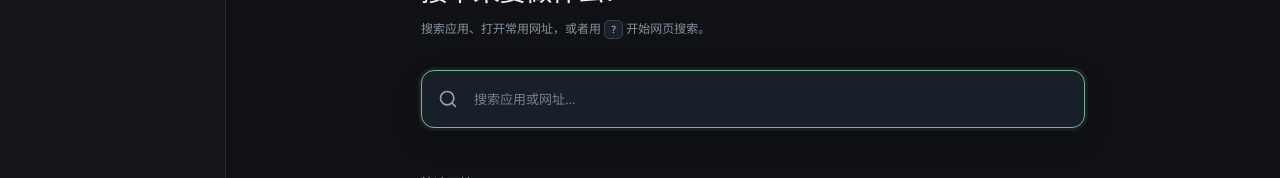
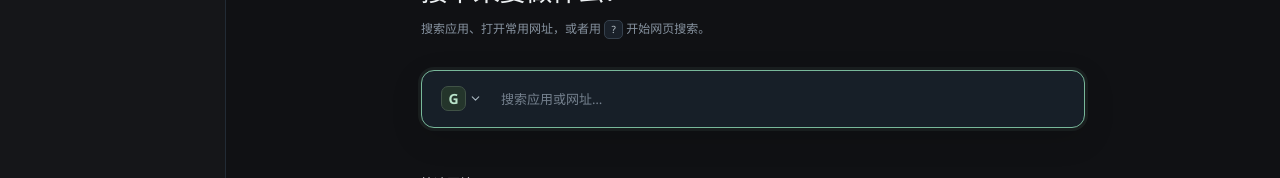
Before and after one commit to dbt64/webtools, a Vue app: page / in a window 1280 px wide. Shown: the part 250-428 px from the top of the page. Built offline with nearby package versions, Linux system fonts and the light colour scheme.

Commit message:
Add search engine picker to main search view

```diff
--- a/src/App.vue
+++ b/src/App.vue
@@ -23,6 +23,10 @@ const sectionLabel = computed(() => navItems.find((item) => item.id === activeSe
 function focusSearch(): void {
   activeSection.value = 'search'
   requestAnimationFrame(() => document.getElementById('quick-search')?.focus())
+}
+
+function navigateFromSearch(section: Exclude<Section, 'search'>): void {
+  activeSection.value = section
 }
 
 </script>
@@ -75,7 +79,7 @@ function focusSearch(): void {
         <button class="help-button" aria-label="帮助"><CircleHelp :size="17" /></button>
       </header>
 
-      <SearchView v-if="activeSection === 'search'" @navigate="activeSection = $event" />
+      <SearchView v-if="activeSection === 'search'" @navigate="navigateFromSearch" />
       <EntriesView v-else-if="activeSection === 'entries'" class="entry-manager" />
       <SettingsView v-else-if="activeSection === 'settings'" />
       <TranslateView v-else-if="activeSection === 'translate'" @settings="activeSection = 'settings'" />
--- a/src/features/search/SearchView.vue
+++ b/src/features/search/SearchView.vue
@@ -1,9 +1,9 @@
 <script setup lang="ts">
-import { computed, onMounted, ref, watch } from 'vue'
+import { computed, nextTick, onMounted, onUnmounted, ref, watch } from 'vue'
 import {
-  Bookmark, Command, CornerDownLeft, File, Folder, Languages, Search, Sparkles, SquareArrowOutUpRight,
+  Bookmark, Check, ChevronDown, Command, CornerDownLeft, File, Folder, Languages, Plus, Search, Sparkles, SquareArrowOutUpRight,
 } from '@lucide/vue'
-import { createDefaultAppData, type AppSearchEntry, type AppSettings, type WebsiteEntry, type EverythingResult } from '@/shared/domain'
+import { createDefaultAppData, type AppSearchEntry, type AppSettings, type SearchEngine, type WebsiteEntry, type EverythingResult } from '@/shared/domain'
 import { buildSearchIndex } from '@/shared/pinyin-index'
 import { searchEntries, type SearchableEntry, type SearchResult as SearchResultItem } from '@/shared/search'
 import { parseSearchCommand } from '@/shared/search-command'
@@ -11,7 +11,7 @@ import SearchResult from './SearchResult.vue'
 import BookmarkDialog from '../bookmarks/BookmarkDialog.vue'
 import type { BookmarkFolder } from '@/shared/domain'
 
-const emit = defineEmits<{ navigate: [section: 'entries' | 'translate'] }>()
+const emit = defineEmits<{ navigate: [section: 'entries' | 'translate' | 'settings'] }>()
 
 const apps = ref<AppSearchEntry[]>([])
 const webEntries = ref<WebsiteEntry[]>([])
@@ -19,6 +19,13 @@ const settings = ref<AppSettings>(createDefaultAppData().settings)
 const query = ref('')
 const selectedIndex = ref(0)
 const searchInput = ref<HTMLInputElement>()
+const enginePicker = ref<HTMLElement>()
+const engineTrigger = ref<HTMLButtonElement>()
+const engineOptions = ref<HTMLButtonElement[]>([])
+const enginePickerOpen = ref(false)
+const enginePickerIndex = ref(0)
+const enginePickerSaving = ref(false)
+const enginePickerError = ref('')
 const bookmarkFolders = ref<BookmarkFolder[]>([])
 const bookmarkTarget = ref<SearchableEntry>()
 const showBookmarkDialog = ref(false)
@@ -30,7 +37,62 @@ let fileSearchSequence = 0
 const parsed = computed(() => parseSearchCommand(query.value))
 const isWebSearch = computed(() => parsed.value.mode === 'web')
 const isFileSearch = computed(() => parsed.value.mode === 'files')
-const defaultEngineName = computed(() => settings.value.searchEngines.find((engine) => engine.id === settings.value.defaultSearchEngineId)?.name ?? '默认搜索引擎')
+const enabledEngines = computed(() => settings.value.searchEngines.filter((engine) => engine.enabled).sort((a, b) => a.order - b.order))
+const selectedEngine = computed(() => enabledEngines.value.find((engine) => engine.id === settings.value.defaultSearchEngineId) ?? enabledEngines.value[0])
+const defaultEngineName = computed(() => selectedEngine.value?.name ?? '默认搜索引擎')
+const segmenter = new Intl.Segmenter('zh', { granularity: 'grapheme' })
+function engineMark(engine: SearchEngine): string {
+  if (engine.id === 'google') return 'G'
+  if (engine.id === 'baidu') return '百'
+  if (engine.id === 'bilibili') return 'B'
+  return segmenter.segment(engine.name.trim())[Symbol.iterator]().next().value?.segment?.toLocaleUpperCase() ?? '?'
+}
+
+async function openEnginePicker(): Promise<void> {
+  enginePickerError.value = ''
+  enginePickerIndex.value = Math.max(0, enabledEngines.value.findIndex((engine) => engine.id === selectedEngine.value?.id))
+  enginePickerOpen.value = true
+  await nextTick()
+  engineOptions.value[enginePickerIndex.value]?.focus()
+}
+
+function closeEnginePicker(restoreFocus = false): void {
+  enginePickerOpen.value = false
+  if (restoreFocus) nextTick(() => engineTrigger.value?.focus())
+}
+
+function handleEnginePickerKeydown(event: KeyboardEvent): void {
+  if (event.key === 'Escape') {
+    event.preventDefault()
+    closeEnginePicker(true)
+  } else if (event.key === 'ArrowDown' || event.key === 'ArrowUp') {
+    event.preventDefault()
+    const count = enabledEngines.value.length
+    if (!count) return
+    enginePickerIndex.value = (enginePickerIndex.value + (event.key === 'ArrowDown' ? 1 : -1) + count) % count
+    engineOptions.value[enginePickerIndex.value]?.focus()
+  }
+}
+
+async function chooseEngine(engine: SearchEngine): Promise<void> {
+  if (enginePickerSaving.value) return
+  enginePickerSaving.value = true
+  enginePickerError.value = ''
+  try {
+    const result = await window.desktop.updateSettings({ defaultSearchEngineId: engine.id })
+    if (!result.ok) { enginePickerError.value = result.error.message; return }
+    settings.value = result.data
+    closeEnginePicker(true)
+  } catch {
+    enginePickerError.value = '无法保存默认搜索引擎，请重试。'
+  } finally {
+    enginePickerSaving.value = false
+  }
+}
+
+function handleOutsidePointer(event: PointerEvent): void {
+  if (enginePickerOpen.value && !enginePicker.value?.contains(event.target as Node)) closeEnginePicker()
+}
 const searchableEntries = computed<SearchableEntry[]>(() => [
   ...apps.value.map((entry) => ({ id: entry.id, name: entry.name, aliases: entry.aliases, kind: 'app' as const, subtitle: '本地应用' })),
   ...webEntries.value.map((entry) => ({ id: entry.id, name: entry.name, kind: 'website' as const, subtitle: entry.url, url: entry.url, folderIds: entry.folderIds, searchText: `${entry.url} ${entry.description ?? ''}` })),
@@ -151,7 +213,9 @@ watch(query, (value) => {
 onMounted(() => {
   void loadApps()
   searchInput.value?.focus()
+  document.addEventListener('pointerdown', handleOutsidePointer)
 })
+onUnmounted(() => document.removeEventListener('pointerdown', handleOutsidePointer))
 </script>
 
 <template>
@@ -163,18 +227,55 @@ onMounted(() => {
       <p class="welcome-copy">搜索应用、打开常用网址，或者用 <kbd>?</kbd> 开始网页搜索。</p>
     </div>
 
-    <label class="search-box" for="quick-search">
-      <Search :size="20" class="search-icon" />
+    <div ref="enginePicker" class="search-input-wrap">
+      <div class="search-box">
+        <button
+          ref="engineTrigger"
+          type="button"
+          class="engine-trigger"
+          :aria-label="`选择搜索引擎，当前为${defaultEngineName}`"
+          aria-haspopup="listbox"
+          :aria-expanded="enginePickerOpen"
+          @click="enginePickerOpen ? closeEnginePicker() : openEnginePicker()"
+          @keydown.esc.prevent="closeEnginePicker(true)"
+        >
+          <span class="engine-mark">{{ selectedEngine ? engineMark(selectedEngine) : '?' }}</span>
+          <ChevronDown :size="13" aria-hidden="true" />
+        </button>
         <input
           id="quick-search"
           ref="searchInput"
           v-model="query"
+          aria-label="搜索应用或网址"
           autocomplete="off"
           placeholder="搜索应用或网址…"
           spellcheck="false"
           @keydown="handleKeydown"
         />
-    </label>
+      </div>
+      <div v-if="enginePickerOpen" class="engine-picker-panel" @keydown="handleEnginePickerKeydown">
+        <div class="engine-picker-list" role="listbox" aria-label="选择搜索引擎">
+          <button
+            v-for="(engine, index) in enabledEngines"
+            :key="engine.id"
+            ref="engineOptions"
+            type="button"
+            class="engine-option"
+            role="option"
+            :aria-selected="engine.id === selectedEngine?.id"
+            :disabled="enginePickerSaving"
+            @focus="enginePickerIndex = index"
+            @click="chooseEngine(engine)"
+          >
+            <span class="engine-option-mark">{{ engineMark(engine) }}</span>
+            <span>{{ engine.name }}</span>
+            <Check v-if="engine.id === selectedEngine?.id" :size="14" class="engine-option-check" aria-hidden="true" />
+          </button>
+        </div>
+        <button type="button" class="engine-add-action" @click="closeEnginePicker(); emit('navigate', 'settings')"><Plus :size="15" aria-hidden="true" /> 添加搜索引擎</button>
+        <p v-if="enginePickerError" class="engine-picker-error" role="alert">{{ enginePickerError }}</p>
+      </div>
+    </div>
 
     <div v-if="query" class="search-feedback">
       <template v-if="isWebSearch">
@@ -250,3 +351,18 @@ onMounted(() => {
     />
   </section>
 </template>
+
+<style scoped>
+.search-input-wrap { position: relative; }
+.engine-trigger { display: inline-flex; flex: 0 0 auto; align-items: center; gap: 3px; padding: 3px; border: 0; border-radius: 8px; color: #a9b6bf; background: transparent; cursor: pointer; }
+.engine-trigger:hover, .engine-trigger:focus-visible { color: #e5eee8; background: #27362f; outline: none; }
+.engine-mark, .engine-option-mark { display: grid; width: 25px; height: 25px; flex: 0 0 auto; place-items: center; border: 1px solid #405246; border-radius: 7px; color: #b8e3c9; background: #24352b; font-size: 14px; font-weight: 700; }
+.engine-picker-panel { position: absolute; z-index: 10; top: calc(100% + 7px); left: 0; width: min(280px, 100%); overflow: hidden; padding: 5px; border: 1px solid #374550; border-radius: 11px; background: #19232d; box-shadow: 0 16px 35px #0007; }
+.engine-picker-list { display: grid; max-height: 240px; gap: 2px; overflow-y: auto; }
+.engine-option, .engine-add-action { display: flex; width: 100%; align-items: center; gap: 10px; padding: 7px 9px; border: 0; border-radius: 7px; color: #dce5e8; background: transparent; font: inherit; font-size: 12px; text-align: left; cursor: pointer; }
+.engine-option:hover, .engine-option:focus-visible, .engine-add-action:hover, .engine-add-action:focus-visible { background: #293b31; outline: none; }
+.engine-option:disabled { opacity: .6; cursor: wait; }
+.engine-option-check { margin-left: auto; color: #9fdfc3; }
+.engine-add-action { margin-top: 5px; border-top: 1px solid #33414a; border-radius: 0 0 7px 7px; color: #b7d9c3; }
+.engine-picker-error { margin: 7px 9px 5px; color: #ffb0a6; font-size: 11px; }
+</style>
```
Lines whose indentation alone changed are shown as unchanged.
